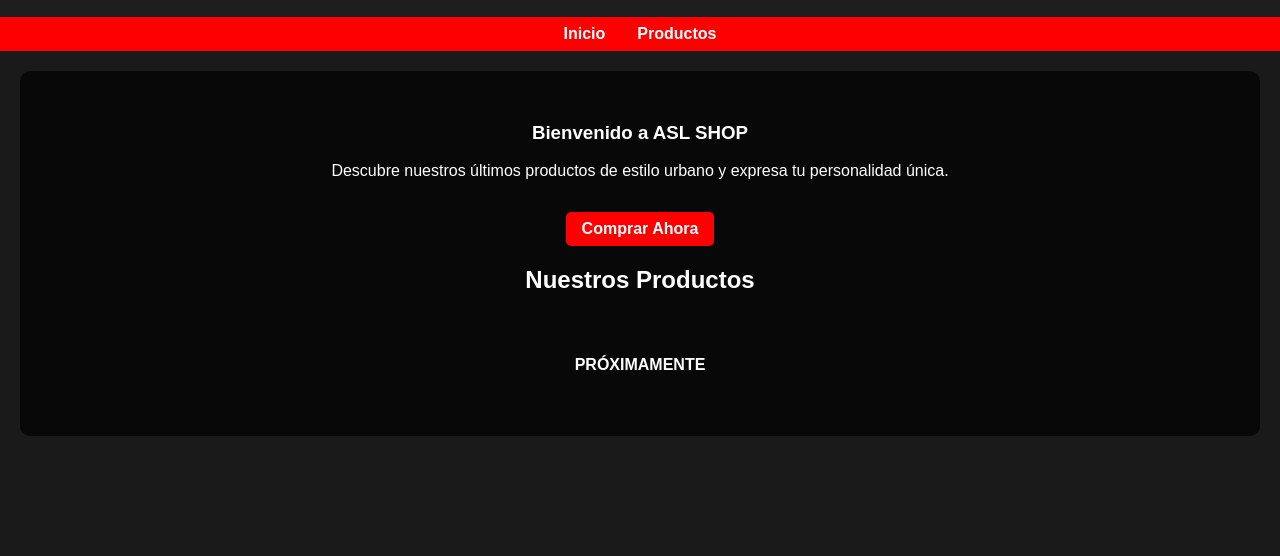
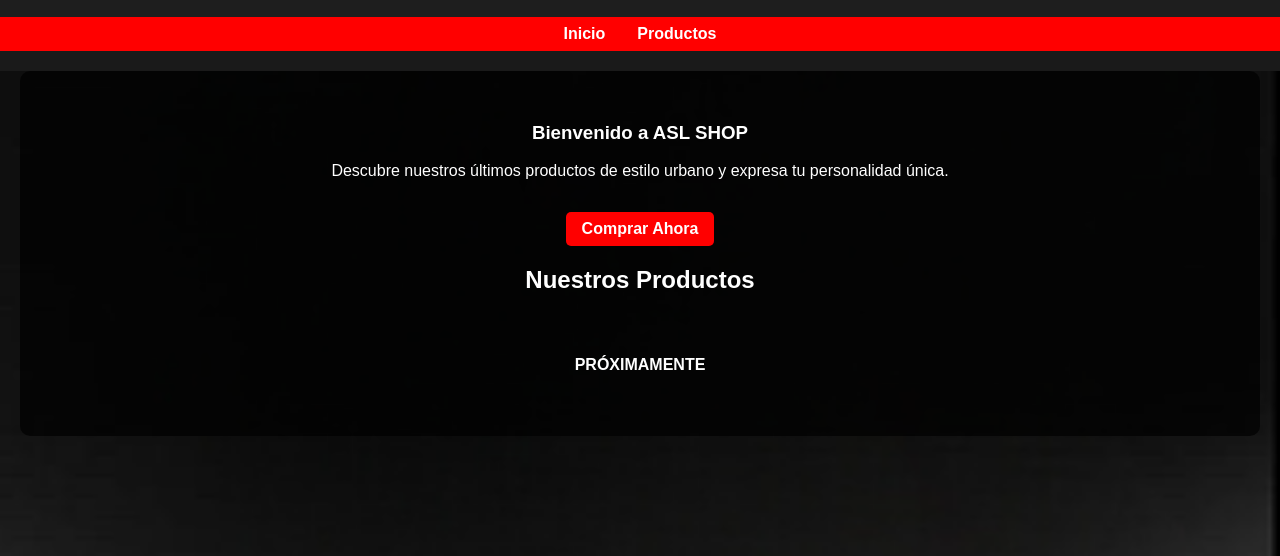
Before and after one commit to asl-shop/01, a plain HTML site: page inicio/index.html in a window 1280 px wide. Shown: the part 244-800 px from the top of the page. Drawn offline with Linux system fonts and the light colour scheme.

Commit message:
index.html

```diff
--- a/inicio/index.html
+++ b/inicio/index.html
@@ -22,7 +22,7 @@
             text-decoration: underline; /* Subrayado al pasar el ratón */
         }
         .section1 {
-        background-image: url('ASL Shop.png');
+        background-image: url('ASL Shop-Photoroom.png');
         background-size: cover; /* Ajusta la imagen al tamaño de la sección */
         background-repeat: no-repeat; /* Evita que se repita la imagen */
         background-position: center; /* Centra la imagen */
```
